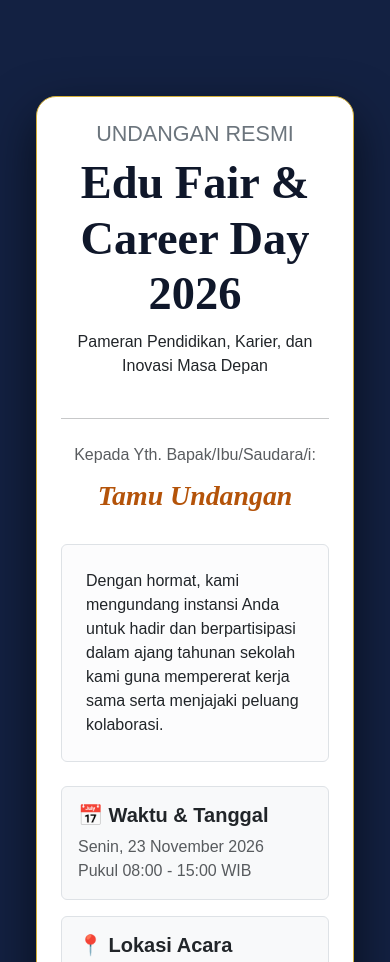
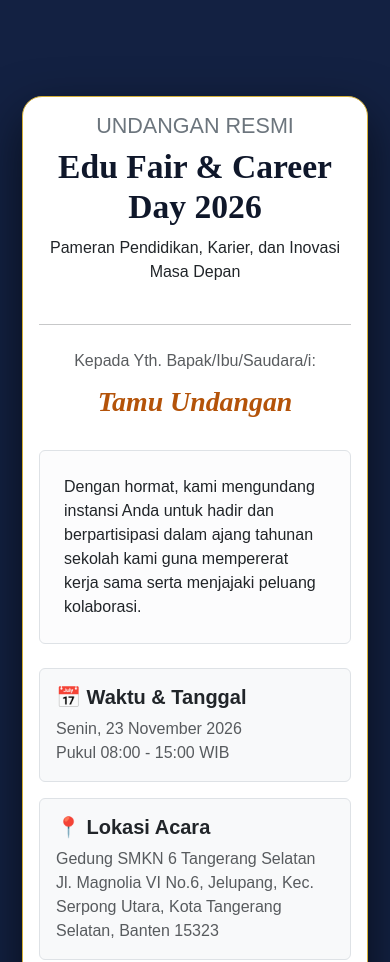
Before and after one commit to syifasyalsa-max/undangan_EduFair, a plain HTML site: page index.html in a window 390 px wide. Shown: the top 962 px of the page. Drawn offline with nearby package versions, Linux system fonts and the light colour scheme.

Commit message:
Add files via upload

```diff
--- a/index.html
+++ b/index.html
@@ -91,7 +91,7 @@
                                 <form id="rsvp-form">
                                     <div class="mb-3">
                                         <label class="form-label text-white small fw-bold">Nama</label>
-                                        <input type="text" id="rsvp-nama" class="form-control" placeholder="Nama lengkap" readonly>
+                                       <input type="text" id="rsvp-nama" class="form-control" placeholder="Nama lengkap">
                                     </div>
                                     <div class="mb-3">
                                         <label class="form-label text-white small fw-bold">Konfirmasi Kehadiran</label>
--- a/style.css
+++ b/style.css
@@ -148,3 +148,17 @@ tbody tr:hover {
     background-color: #112240;
     border: 1.5px solid var(--gold);
 }
+
+@media (max-width: 768px) {
+    body {
+        padding: 10px !important;
+    }
+
+    .card {
+        padding: 16px !important;
+    }
+
+    .card h1 {
+        font-size: 2.1rem !important;
+    }
+}
```
